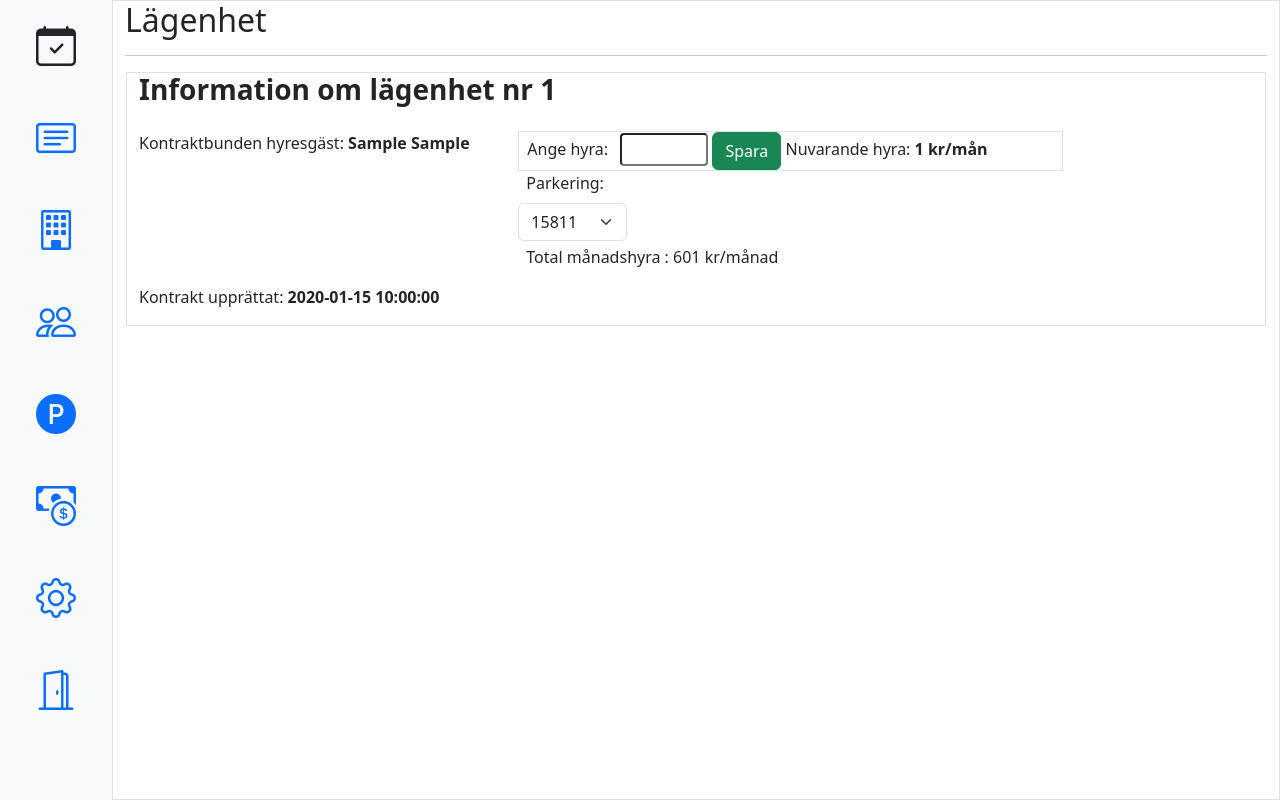
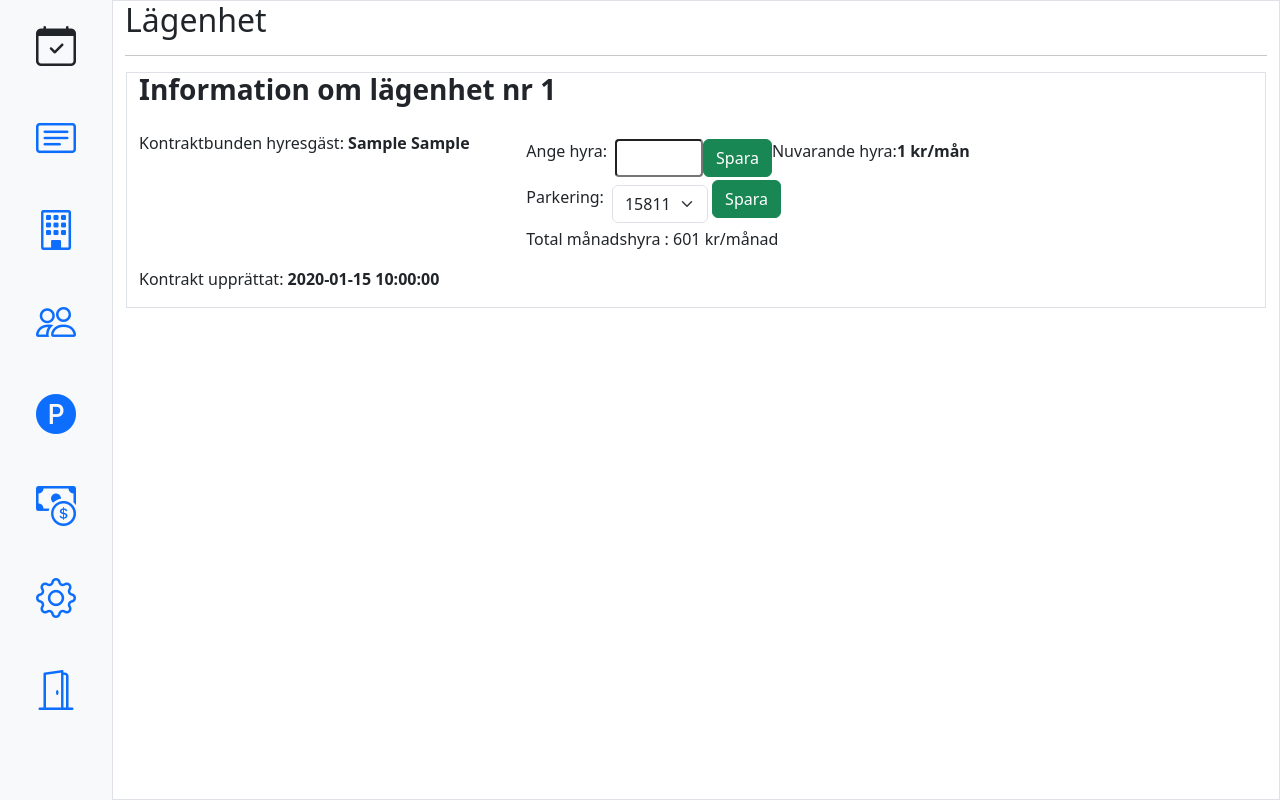
Before and after one commit to aselborn/tidlog, a PHP site: page /lghinfo.php in a window 1280 px wide. Run offline with PHP 8.4, Linux system fonts and the light colour scheme; a user stored in the database is signed in; data comes from the database, SQL or seed files in the repository; tables that the repository leaves empty hold one stand-in row (values such as "Sample post").

Commit message:
parkering .1

```diff
--- a/code/dbmanager.php
+++ b/code/dbmanager.php
@@ -130,7 +130,7 @@
                 $sql = "UPDATE tidlog_lagenhet SET hyra = ? WHERE lagenhet_nr = ?" ;
                 $val = $hyra;
             } else if ($hyra == 0){
-                $sql = "UPDATE tidlog_lagenhet SET parkering = ? WHERE lagenhet_nr = ?" ;
+                $sql = "UPDATE tidlog_lagenhet SET park_id = ? WHERE lagenhet_nr = ?" ;
                 $val =$parkering;
             }
 
--- a/js/lghinfo.js
+++ b/js/lghinfo.js
@@ -27,12 +27,12 @@ $(document).ready(function() {
     $("#btnParkering").on('click', function(){
 
         var lagenhetNo = $("#hidlagenhetNo").val();
-        var park = $("#txtParkering").val();
+        var parkVal = $("#cboParkering").val();
 
-        if (park === "0" || park === "" || park === undefined)
+        if (parkVal === "0" || parkVal === "" || parkVal === undefined)
             return;
 
-        var data = { nameOfFunction : 'add_hyra', lagenhetNo: lagenhetNo, hyra: 0, parkering: park };
+        var data = { nameOfFunction : 'add_hyra', lagenhetNo: lagenhetNo, hyra: 0, parkering: parkVal };
 
         $.post("./code/util.php", data, function(response){
 
--- a/lghinfo.php
+++ b/lghinfo.php
@@ -52,19 +52,17 @@
 
                     <div class="col-6 ">
 
-                        <div class="col border">
+                            <div class="d-sm-inline-flex mt-2 ">
                                 <label class="form-label mx-2">Ange hyra: </label>
                                 <input class="form-control-sm" type="number" style="width: 88px;" mx-2 id="txtNyHyra" />
                                 <input type="button" id="btnNyHyra" class="btn btn-success" value="Spara">
-                            <label class="form-label">Nuvarande hyra:</label>
+                                <label class="form-label ">Nuvarande hyra:</label>
                                 <label class="form-label"><strong><?php echo $lghInfo->hyra . " kr/mån" ?></strong></label>
                             </div>
 
-
+                            <div class="d-sm-inline-flex  mt-2">
                                 <label class="form-label mx-2">Parkering: </label>
-                            <!-- <input class="form-control-sm" type="number" style="width: 80px;" mx-2 id="txtParkering" /> -->
-
-                            <select id="parkId" class="form-select" name="Parkering" style="width:20%">
+                                <select id="cboParkering" class="form-select" name="Parkering" >
                                     <?php
 
                                     foreach($parkeringar as $row)
@@ -75,6 +73,12 @@
                                     ?>
 
                                 </select>
+
+
+                            </div>
+                            <input type="button" id="btnParkering" class="btn btn-success " value="Spara">
+
+
 
 
 
```
Lines whose indentation alone changed are shown as unchanged.
